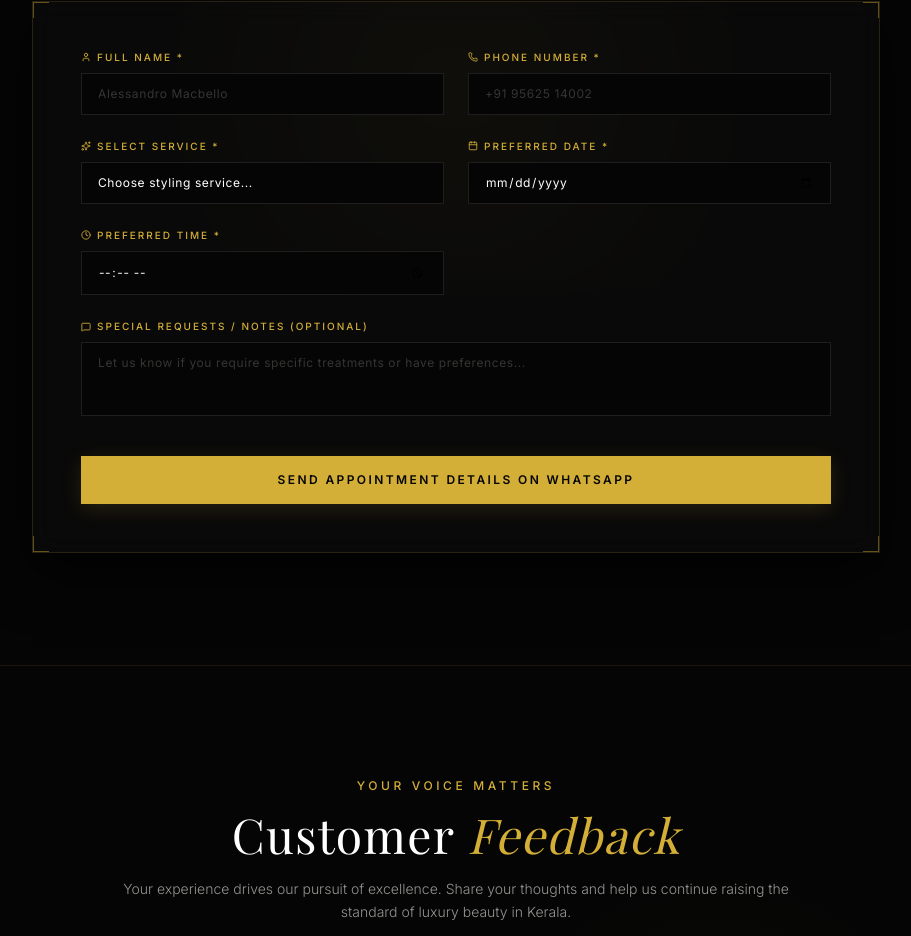
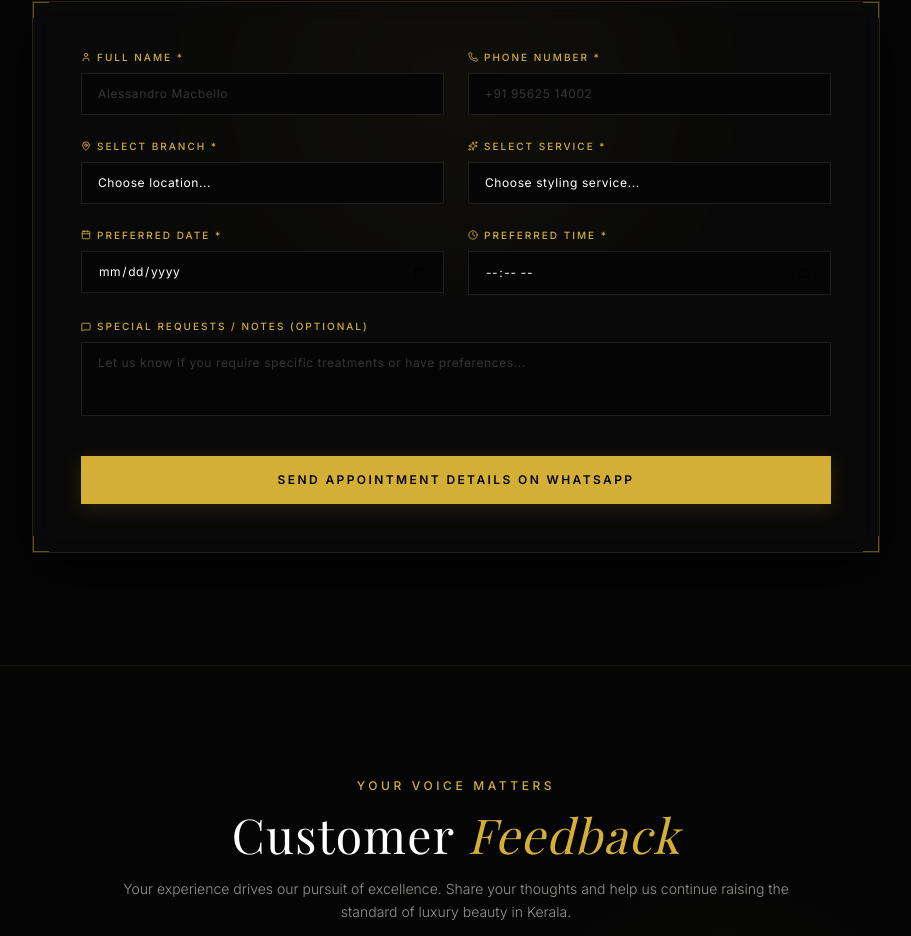
Before and after one commit to vanityn100/macbello-salon, a Next.js app: page / in a window 1280 px wide. Shown: the part 9008-9944 px from the top of the page, without its empty margins (184-1095 px from the left). Built offline with nearby package versions, Linux system fonts and the light colour scheme; a web font is replaced by a local one.

Commit message:
feat: add branch select to appointment form routing dynamically to the correct WhatsApp number

```diff
--- a/src/components/Booking.tsx
+++ b/src/components/Booking.tsx
@@ -1,7 +1,7 @@
 "use client";
 
 import { useState } from "react";
-import { Calendar, Clock, MessageSquare, Sparkles, User, Phone, X } from "lucide-react";
+import { Calendar, Clock, MessageSquare, Sparkles, User, Phone, X, MapPin } from "lucide-react";
 import { motion, AnimatePresence } from "framer-motion";
 import servicesData from "@/data/services.json";
 
@@ -9,6 +9,7 @@ export default function Booking() {
   const [formData, setFormData] = useState({
     name: "",
     phone: "",
+    branch: "",
     service: "",
     date: "",
     time: "",
@@ -32,6 +33,7 @@ export default function Booking() {
       newErrors.phone = "Please enter a valid 10-digit mobile number.";
     }
 
+    if (!formData.branch) newErrors.branch = "Please select a branch.";
     if (!formData.service) newErrors.service = "Please select a service.";
     if (!formData.date) newErrors.date = "Please select a preferred date.";
     if (!formData.time) newErrors.time = "Please select a preferred time.";
@@ -57,18 +59,28 @@ export default function Booking() {
     e.preventDefault();
     if (!validate()) return;
 
+    // Map branch names to their specific WhatsApp numbers
+    const branchPhones: { [key: string]: string } = {
+      Kaduthuruthy: "919562514002",
+      Ettumanoor: "919746914003",
+      Peruva: "919544814003"
+    };
+
+    const targetPhone = branchPhones[formData.branch] || "919562514002";
+
     // Construct WhatsApp message
     const serviceName = servicesData.find((s) => s.id === formData.service)?.name || formData.service;
-    const formattedMessage = `Hello Macbello Family Salon, I'd like to book an appointment.
+    const formattedMessage = `Hello Macbello Family Salon (${formData.branch}), I'd like to book an appointment.
 *Name:* ${formData.name}
 *Phone:* ${formData.phone}
+*Branch:* ${formData.branch}
 *Service:* ${serviceName}
 *Date:* ${formData.date}
 *Time:* ${formData.time}
 ${formData.message ? `*Message:* ${formData.message}` : ""}`;
 
     const encodedText = encodeURIComponent(formattedMessage);
-    const whatsappUrl = `https://wa.me/919562514002?text=${encodedText}`;
+    const whatsappUrl = `https://wa.me/${targetPhone}?text=${encodedText}`;
 
     // Display elegant success modal
     setShowSuccessModal(true);
@@ -85,6 +97,7 @@ ${formData.message ? `*Message:* ${formData.message}` : ""}`;
     setFormData({
       name: "",
       phone: "",
+      branch: "",
       service: "",
       date: "",
       time: "",
@@ -164,6 +177,40 @@ ${formData.message ? `*Message:* ${formData.message}` : ""}`;
                 {errors.phone && (
                   <span className="text-[10px] text-red-400 mt-1.5 font-light tracking-wide">
                     {errors.phone}
+                  </span>
+                )}
+              </div>
+
+              {/* Branch Select field */}
+              <div className="flex flex-col">
+                <label className="text-[10px] uppercase tracking-[0.2em] text-gold-primary font-medium mb-2 flex items-center">
+                  <MapPin size={10} className="mr-1.5" />
+                  <span>Select Branch *</span>
+                </label>
+                <select
+                  name="branch"
+                  value={formData.branch}
+                  onChange={handleChange}
+                  className={`bg-luxury-black border ${
+                    errors.branch ? "border-red-500/70" : "border-white/10 focus:border-gold-primary/50"
+                  } px-4 py-3 text-xs tracking-wider text-white rounded-none focus:outline-none transition-colors duration-300 cursor-pointer appearance-none`}
+                >
+                  <option value="" disabled className="text-white/30 bg-luxury-black">
+                    Choose location...
+                  </option>
+                  <option value="Kaduthuruthy" className="text-white bg-luxury-black">
+                    Kaduthuruthy
+                  </option>
+                  <option value="Ettumanoor" className="text-white bg-luxury-black">
+                    Ettumanoor
+                  </option>
+                  <option value="Peruva" className="text-white bg-luxury-black">
+                    Peruva
+                  </option>
+                </select>
+                {errors.branch && (
+                  <span className="text-[10px] text-red-400 mt-1.5 font-light tracking-wide">
+                    {errors.branch}
                   </span>
                 )}
               </div>
```
